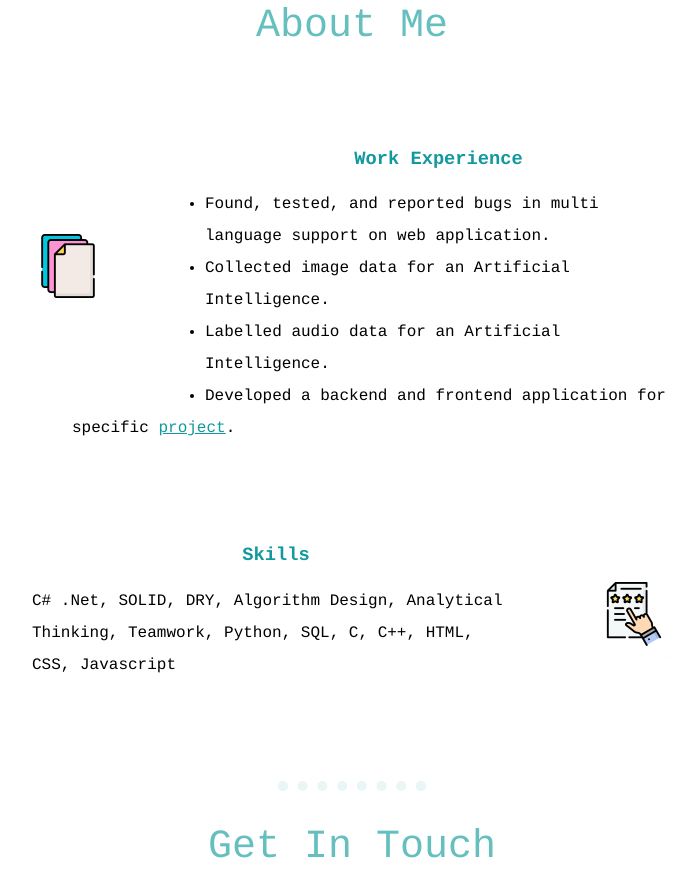
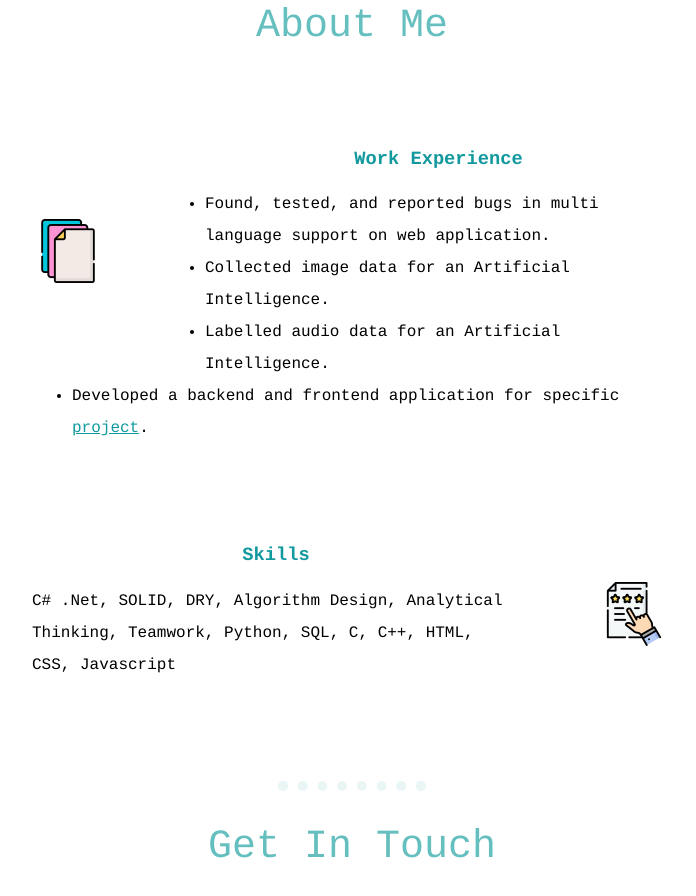
Before and after one commit to Emopusta/EmreDuman, a plain HTML site: page index.html in a window 1280 px wide. Shown: the part 1668-2564 px from the top of the page, without its empty margins (288-984 px from the left). Drawn offline with Linux system fonts and the light colour scheme.

Commit message:
relocated experience image

```diff
--- a/css/styles.css
+++ b/css/styles.css
@@ -79,7 +79,7 @@ a{
 .experience-image{
     float:left;
     margin-right: 100px;
-    padding:75px 0px 75px ;
+    padding:60px 0px 75px 0px ;
 }
 
 .skills-rating-image{
```
